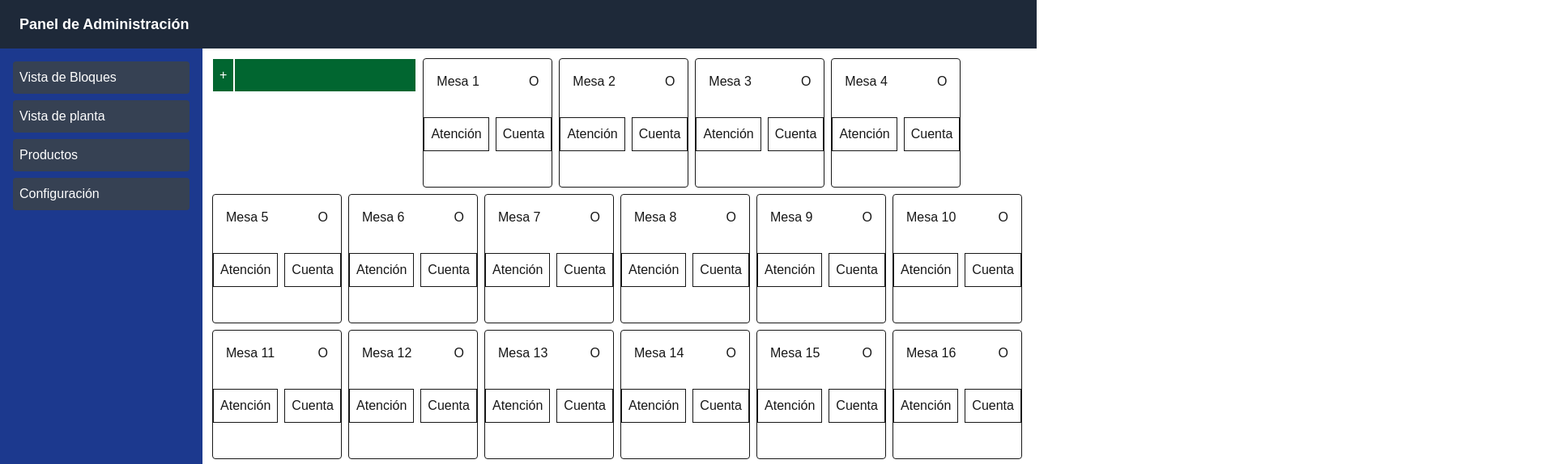
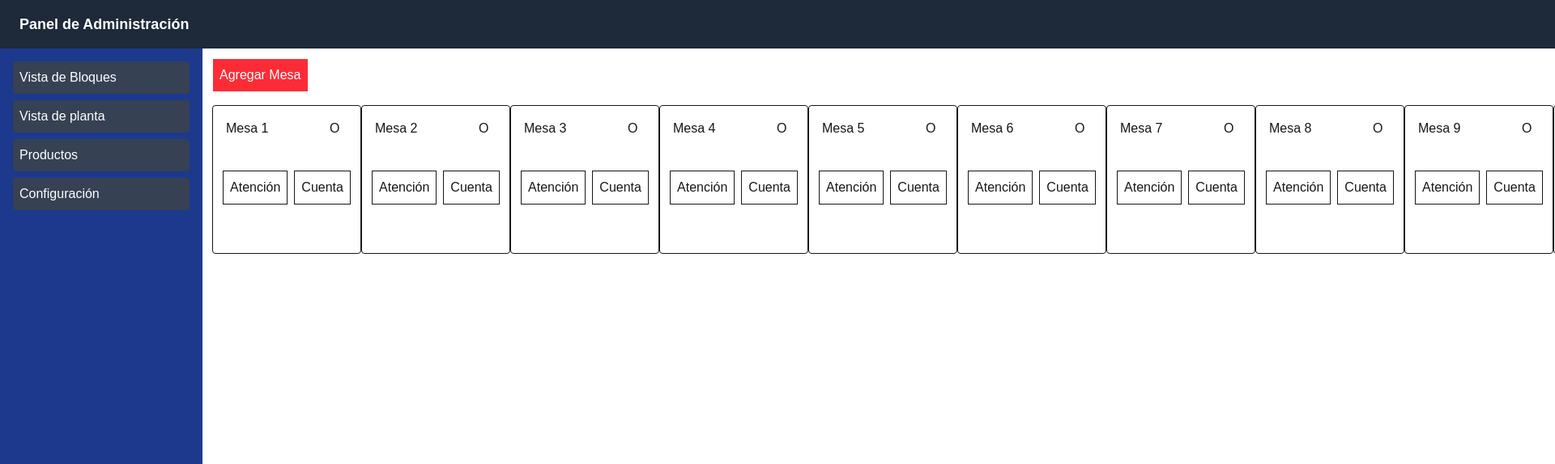
Before and after one commit to CristianTapia/dashboard, a Next.js app: page /dashboard/mesas-vista-bloques in a window 1280 px wide. Shown: the top 574 px of the page at 81% size, 1920 px wide, since content can reach past the window. Built offline with nearby package versions, Linux system fonts and the light colour scheme.

Commit message:
Adding structure to the block view

```diff
--- a/app/ui/Tables.tsx
+++ b/app/ui/Tables.tsx
@@ -3,25 +3,26 @@ import { tablesArray } from "../lib/data";
 export default function Tables() {
   return (
     <>
-      {/* <div className="grid grid-rows-[10%, 90%]"> */}
-      <header className="bg-green-800 text-white flex items-center">
-        <div className="border-1  p-2">+</div>
-        <input className="border-1  p-2" type="search" />
-      </header>
-
+      <div className="flex flex-col">
+        <div className="text-white flex items-center gap-4 pb-4">
+          <button className="bg-red-500 border-1 p-2">Agregar Mesa</button>
+          <input className="border-1  p-2" type="search" placeholder="Buscar Mesa" />
+        </div>
+        <div className="flex">
           {tablesArray.map((option) => (
-        <div key={option.id} className="box-border size-40 border-1 p-4 rounded">
+            <div key={option.id} className="box-border size-46 border-1 p-4 rounded">
               <div className="flex">
                 <div className="w-32 flex">Mesa {option.id}</div>
                 <button>O</button>
               </div>
-          <div className="flex justify-center gap-2 p-8">
+              <div className="flex justify-center gap-2 p-10">
                 <div className="p-2 box-border border-1">Atención</div>
                 <div className="p-2 box-border border-1">Cuenta</div>
               </div>
             </div>
           ))}
-      {/* </div> */}
+        </div>
+      </div>
     </>
   );
 }
```
Lines whose indentation alone changed are shown as unchanged.
